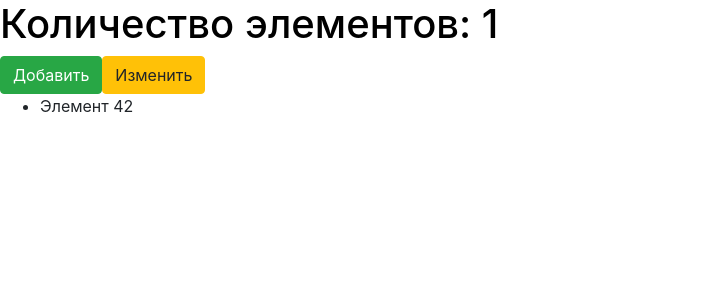
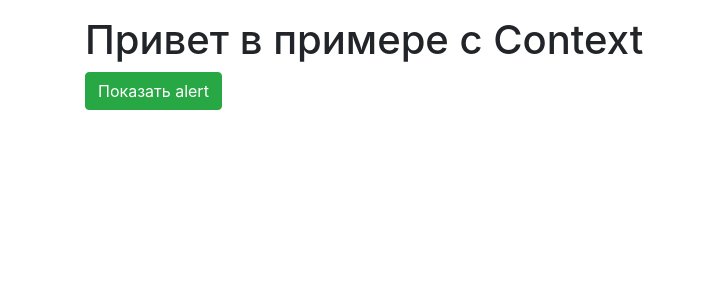
Before and after one commit to YmNIK13/react-hooks, a React (Create React App) app: page / in a window 1280 px wide. Shown: the top 300 px of the page, without its empty margins (0-706 px from the left). Built offline with nearby package versions, Linux system fonts and the light colour scheme.

Commit message:
hook useContext

```diff
--- /dev/null
+++ b/src/Alert/Alert.js
@@ -0,0 +1,15 @@
+import React from 'react'
+import {useAlert} from "./AlertContext";
+
+export default function Alert() {
+    const alert = useAlert()
+
+    if (!alert.visible) return null
+
+    return (
+        <div className="alert alert-danger" onClick={alert.toggle}>
+            Это очень и очень важное сообщение
+        </div>
+    )
+
+}
--- /dev/null
+++ b/src/Alert/AlertContext.js
@@ -0,0 +1,33 @@
+import React, {useContext, useState} from 'react'
+
+const AlertContext = React.createContext()
+
+export const useAlert = () => {
+    return useContext(AlertContext)
+}
+
+// const AlertContextToggle = React.createContext()
+// export const useAlertToggle = () => {
+//     return useContext(AlertContextToggle)
+// }
+
+export const AlertProvider = ({children}) => {
+    const [alert, setAlert] = useState(false)
+
+    const toggle = () => {
+        setAlert(prev => !prev)
+    }
+
+    return (
+        <AlertContext.Provider value={{
+            visible: alert,
+            toggle
+        }}>
+            {/*<AlertContextToggle.Provider value={toggle}>*/}
+            {/*</AlertContextToggle.Provider>*/}
+
+
+            {children}
+        </AlertContext.Provider>
+    )
+}
--- a/src/App.js
+++ b/src/App.js
@@ -1,28 +1,18 @@
-import React, {useState, useCallback} from 'react'
-import ItemsList from "./ItemsList";
+import React from 'react'
+import Main from "./Main";
+import Alert from "./Alert/Alert";
+import {AlertProvider} from "./Alert/AlertContext";
 
 function App() {
-    const [colored, setColored] = useState(false)
-    const [count, setCount] = useState(1)
-
-    const styles = {
-        color: colored ? 'darkred' : 'black'
-    }
-
-    const generateItemsFromAPI = useCallback( (indexNumber) => {
-        return new Array(count).fill('').map((_, i) => `Элемент ${i + indexNumber}`)
-    }, [count])
-
 
     return (
-        <>
-            <h1 style={styles}>Количество элементов: {count}</h1>
-            <button onClick={() => setCount(prev => prev + 1)} className="btn btn-success">Добавить</button>
-
-            <button onClick={() => setColored(prev => !prev)} className="btn btn-warning">Изменить</button>
-
-            <ItemsList getItems={generateItemsFromAPI}/>
-        </>
+        <AlertProvider>
+            <div className='container pt-3'>
+                <Alert/>
+                <Main toggle={() => {
+                }}/>
+            </div>
+        </AlertProvider>
     )
 }
 
--- /dev/null
+++ b/src/Main.js
@@ -0,0 +1,13 @@
+import React from 'react'
+import {useAlert} from './Alert/AlertContext'
+
+export default function Main() {
+    const {toggle} = useAlert()
+
+    return (
+        <>
+            <h1>Привет в примере с Context</h1>
+            <button onClick={toggle} className="btn btn-success">Показать alert</button>
+        </>
+    )
+}
```
Also changed, not shown: src/example/callback.js (added, +29 -0 lines).
